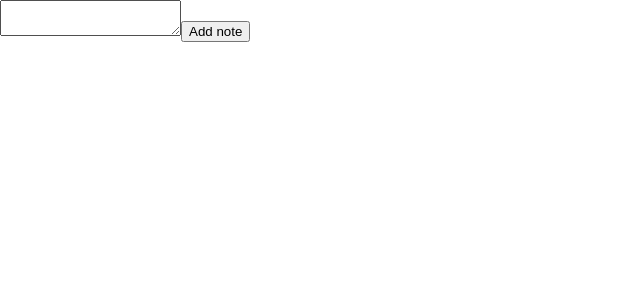
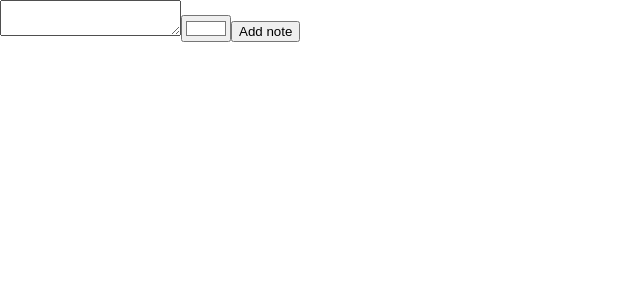
Before and after one commit to NterpriseCEO/RichWeb, a React (Create React App) app in the folder lab4-notes-app/: page / in a window 1280 px wide. Shown: the top 300 px of the page, without its empty margins (0-640 px from the left). Built offline with nearby package versions, Linux system fonts and the light colour scheme.

Commit message:
Added a colour picker for selecting note colours

```diff
--- a/lab4-notes-app/src/App.js
+++ b/lab4-notes-app/src/App.js
@@ -1,8 +1,18 @@
 import './App.css';
 import React from 'react';
 
+//notes class
+function Note(props) {
+	return (
+		<pre className="note" style={{ backgroundColor: props.colour }}>
+			{props.note}
+		</pre>
+	);
+}
+
 class Panel extends React.Component {
 	textInput = "";
+	colourValue = "#ffffff";
 
 	values = [];
 
@@ -19,6 +29,7 @@ class Panel extends React.Component {
 		return (
 			<div className="panel">
 				<textarea onChange={this.changeValue}></textarea>
+				<input type = "color" onChange={this.changeColour} defaultValue = "#ffffff"></input>
 				<button onClick={() => this.addNote()}>Add note</button>
 				<div className="notes">
 					{this.state.displayNotes}
@@ -32,18 +43,23 @@ class Panel extends React.Component {
 		this.textInput = event.target.value;
 	}
 
+	changeColour = event => {
+		console.log(event.target.value);
+		this.colourValue = event.target.value;
+	}
+
 	addNote() {
 		//Adds a note to the notes array if the textInput value is not empty
 		if(this.textInput === "" || this.textInput === null) {
 			return;
 		}
 		//Pushes the textInput value to the notes array
-		this.state.notes.push(this.textInput);
+		this.state.notes.push({note: this.textInput, colour: this.colourValue});
 		this.textInput = "";
 		//Updates the displayNotes array with the contents of the notes array
 		this.setState({
 			displayNotes: this.state.notes.map((note, index) => {
-				return <pre key={index}>{note}</pre>
+				return <Note key={index} note = {note.note} colour = {note.colour}/>
 			})
 		});
 	}
```
